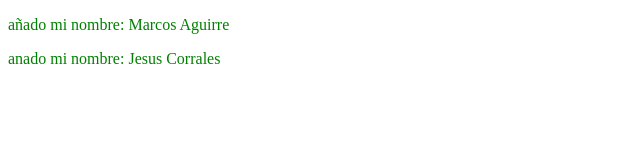
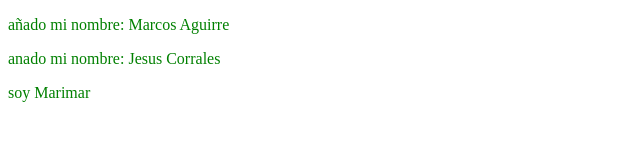
Before and after one commit to MarimarGM/primera_prueba, a plain HTML site: page index.html in a window 1280 px wide. Shown: the whole page, without its empty margins (0-640 px from the left). Drawn offline with Linux system fonts and the light colour scheme.

Commit message:
Añadi mi frase

```diff
--- a/index.html
+++ b/index.html
@@ -8,6 +8,7 @@
   <body>
     <p>añado mi nombre: Marcos Aguirre</p>
     <p>anado mi nombre: Jesus Corrales</p>
+    <p>soy Marimar</p>
   </body>
 
 </html>
```
